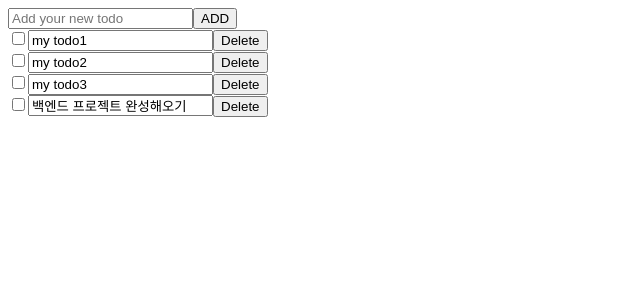
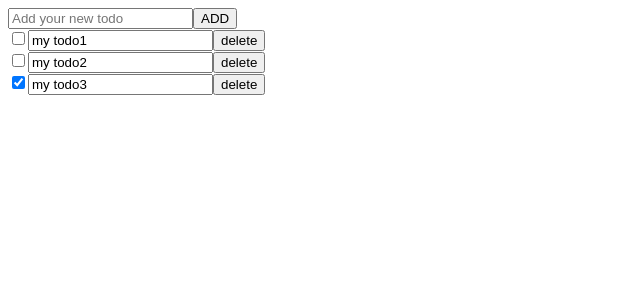
Before and after one commit to jjsh03/sesac-todo, a React (Create React App) app in the folder client/: page / in a window 1280 px wide. Shown: the top 300 px of the page, without its empty margins (0-640 px from the left). Built offline with nearby package versions, Linux system fonts and the light colour scheme.

Commit message:
fix: client

```diff
--- a/client/src/App.js
+++ b/client/src/App.js
@@ -19,40 +19,33 @@ function App() {
       title: 'my todo3',
       done: true,
     },
-    {
-      id: 4,
-      title: '백엔드 프로젝트 완성해오기',
-      done: false,
-    },
   ]);
 
-  // todoItems 상태에 새로운 투두를 추가하는 일
+  //todoItems 상태에 새로운 투두를 추가하는 일
   const addItem = (newItem) => {
-    console.log(newItem); // { title: '저녁먹기' }
+    console.log(newItem); //{title: '저녁 먹기}
 
-    // newItem id 키 값 넣고, newItem done 키 값
+    //newItems id 키 값 넣고, neItem done 키 값
     newItem.id = todoItems.length + 1;
     newItem.done = false;
 
-    // todoItems 배열에 newItem을 추가
+    //todoItems 배열에 newItems을 추가
     setTodoItems([...todoItems, newItem]);
   };
 
-  // todoItem 상태에 특정 투두를 삭제하는 일
-  const deleteItem = (targetItemId) => {
-    const newTodoItems = todoItems.filter((item) => item.id !== targetItemId);
+  // todoItems 상태에 특정 투두를 삭제하는 일
+  const deleteItem = (targetItem) => {
+    //id값만 받아도 ok
+    console.log(targetItem);
+    const newTodoItems = todoItems.filter((item) => item.id !== targetItem.id);
     setTodoItems(newTodoItems);
   };
   return (
     <div className="App">
       <AddTodo addItem={addItem} />
-      {/* todoItems 반복, props 데이터(투두 객체)를 자식 컴포넌트에게 전달 */}
+      {/* todoItems 반복,  props 데이터(투두 객체)를 자식 컴포넌트에게 전달 */}
       {todoItems.map((item) => (
-        <Todo
-          key={item.id}
-          item={item}
-          deleteItem={() => deleteItem(item.id)}
-        />
+        <Todo key={item.id} item={item} deleteItem={deleteItem} />
       ))}
     </div>
   );
--- a/client/src/components/Todo.js
+++ b/client/src/components/Todo.js
@@ -2,70 +2,65 @@ import React, { useState } from 'react';
 
 export default function Todo({ item, deleteItem }) {
   const [todoItem, setTodoItem] = useState(item);
+  const { id, title, done } = todoItem;
   const [readOnly, setReadOnly] = useState(true);
 
-  const { id, title, done } = item;
-
   const onDeleteButtonClick = () => {
-    deleteItem(todoItem);
+    deleteItem(todoItem); //todoItem은 객체, id 값만 받아와도 되지만 추후 수정의 편의성 위해 값 다 받음
   };
 
-  //title 클릭하면 readonly를 false로 변경
+  // title 클릭하면 readOnly를 false변경 (수정 가능하도록)!!
   const offReadOnlyMode = () => {
-    const newReadOnly = false;
-    setReadOnly(newReadOnly);
+    setReadOnly(false);
   };
 
+  // title 수정
   const editEventHandler = (e) => {
-    const { title, id, done } = todoItem;
-    // const {title, ...rest}
+    const { title, ...rest } = todoItem;
     setTodoItem({
-      title: e.target.value,
-      id,
-      done,
+      title: e.target.value, //현재 유저가 입력하고 있는  value값
+      ...rest,
     });
-
-    // setTodoItem({
-    //   title: e.target.value,
-    //   ...rest
-    // })
-    console.log(todoItem);
   };
 
-  // enter키 누르면 readOnly true 로 변경
-  const editKeyHandler = (e) => {
-    if (e.keyCode === 13) {
+  // Enter 키 누르면 readOnly true로 변경
+  const editKeyEventHandler = (e) => {
+    if (e.key === 'Enter') {
       setReadOnly(true);
     }
   };
 
+  //checkbox 상태 업데이트
   const checkboxEventHandler = (e) => {
-    console.log(e.target.checked);
+    // console.log(e);
+    const { done, ...rest } = todoItem;
     setTodoItem({
-      ...todoItem,
-      done: e.target.checked,
+      done: e.target.checked, //현재 유저가 입력하고 있는  value값
+      ...rest,
     });
-    console.log(todoItem);
   };
+
   return (
     <div>
       <input
         type="checkbox"
         name={`todo${id}`}
         id={`todo${id}`}
+        defaultChecked={done}
         onChange={checkboxEventHandler}
-      ></input>
-      {/* <label htmlFor={`todo${id}`}>{title}</label>
-       */}
+      />
+      {/* <label htmlFor={`todo${id}`}>{title}</label> */}
       <input
         type="text"
         value={todoItem.title}
         readOnly={readOnly}
         onClick={offReadOnlyMode}
         onChange={editEventHandler}
-        onKeyDown={editKeyHandler}
-      ></input>
-      <button onClick={onDeleteButtonClick}>Delete</button>
+        onKeyDown={editKeyEventHandler}
+      />
+      {/* 클릭시 readOnly를 통해 boolean변화로 수정이 가능한 상태로 변환 */}
+      {/* onChange;로 변화하는 수정 상태를 반영 */}
+      <button onClick={onDeleteButtonClick}>delete</button>
     </div>
   );
 }
```
